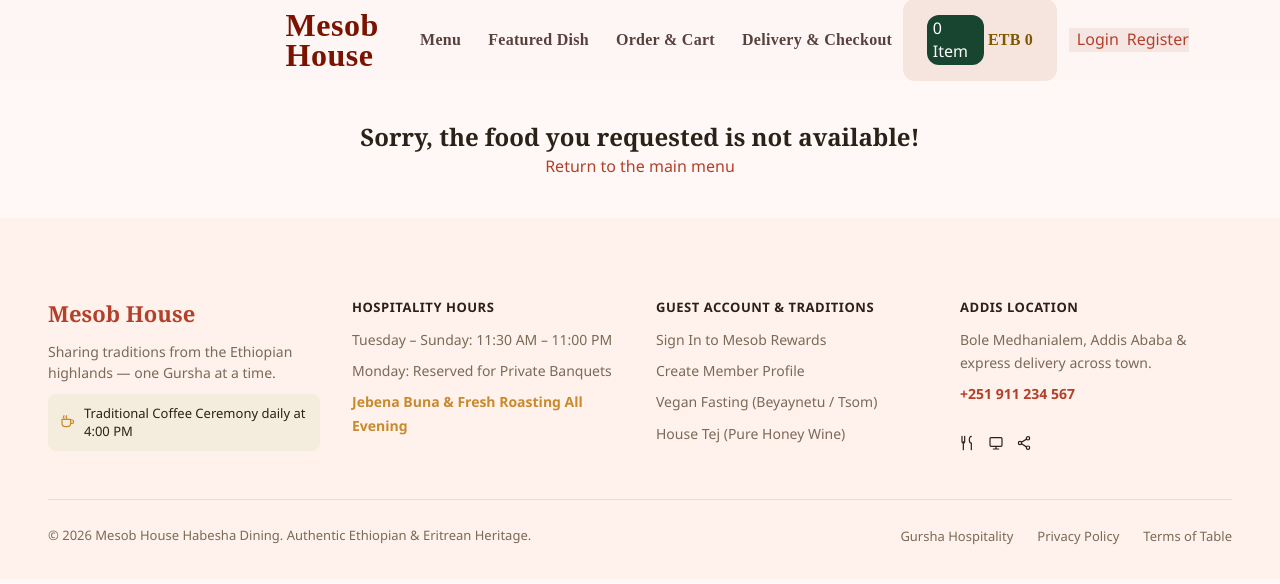
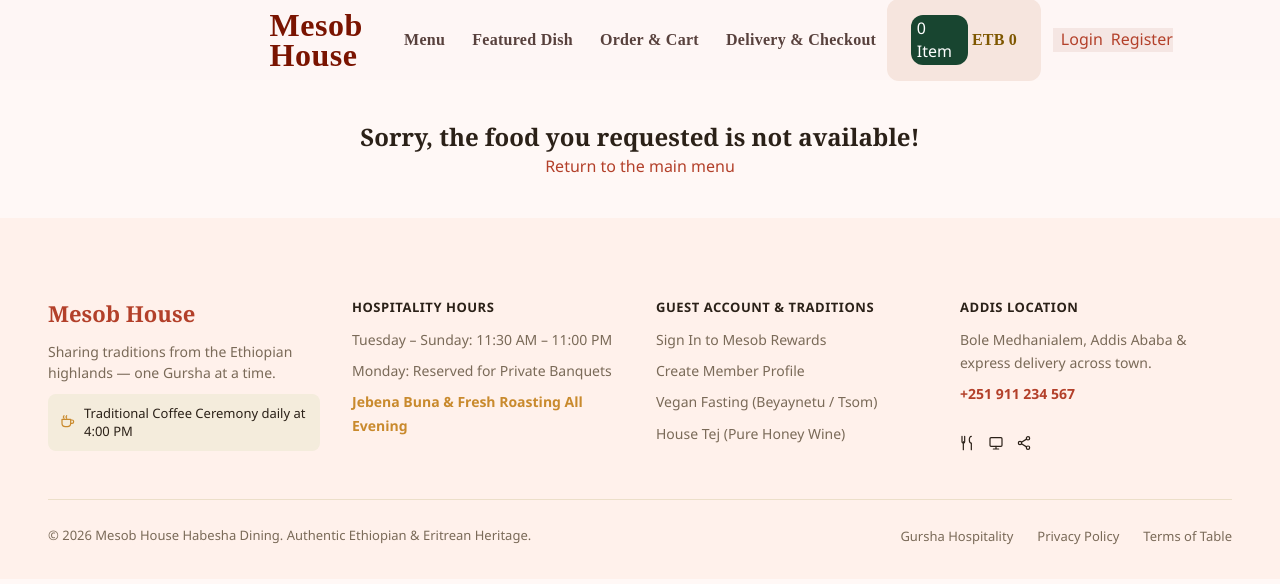
Before and after one commit to juffalx/mesob-capston, a React (Vite) app: page /mesob-capston/menu/1 in a window 1280 px wide. Shown: the top 584 px of the page. Built offline with nearby package versions, Linux system fonts and the light colour scheme.

Commit message:
fix: align header container

```diff
--- a/src/Component/Header/Header.css
+++ b/src/Component/Header/Header.css
@@ -9,14 +9,13 @@
   align-content: center;
 }
 
-.header-container{
-    position: relative;
-    left: 16px;
-    width: 1248px;
-    height: 80px;
-    padding: 0px 32px;
-    display: flex;
-    justify-content: space-around;
-    align-items: center;
-
+.header-container {
+  width: 100%;
+  max-width: 1248px;
+  height: 80px;
+  padding: 0px 32px;
+  display: flex;
+  justify-content: space-around;
+  align-items: center;
+  box-sizing: border-box;
 }
```
